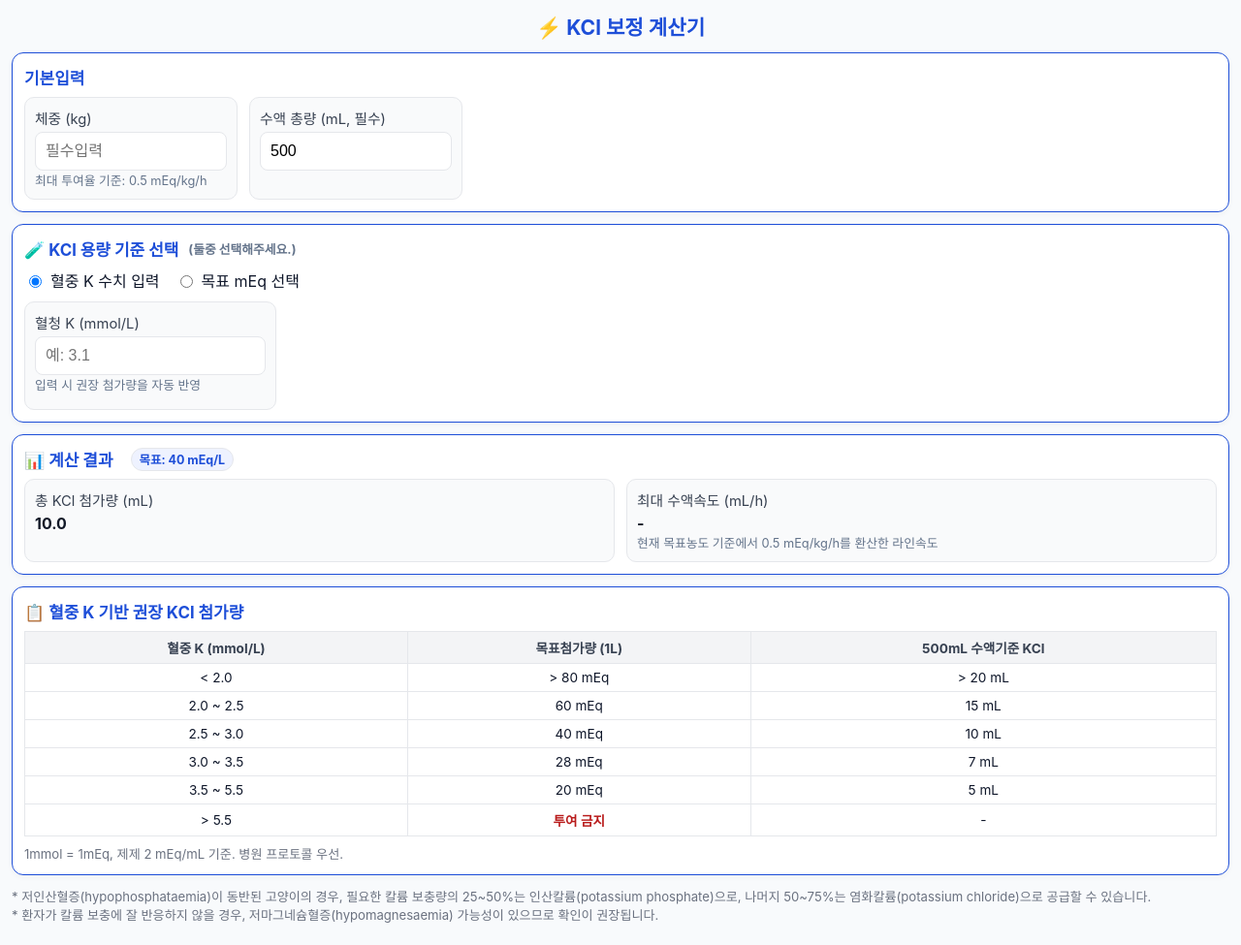
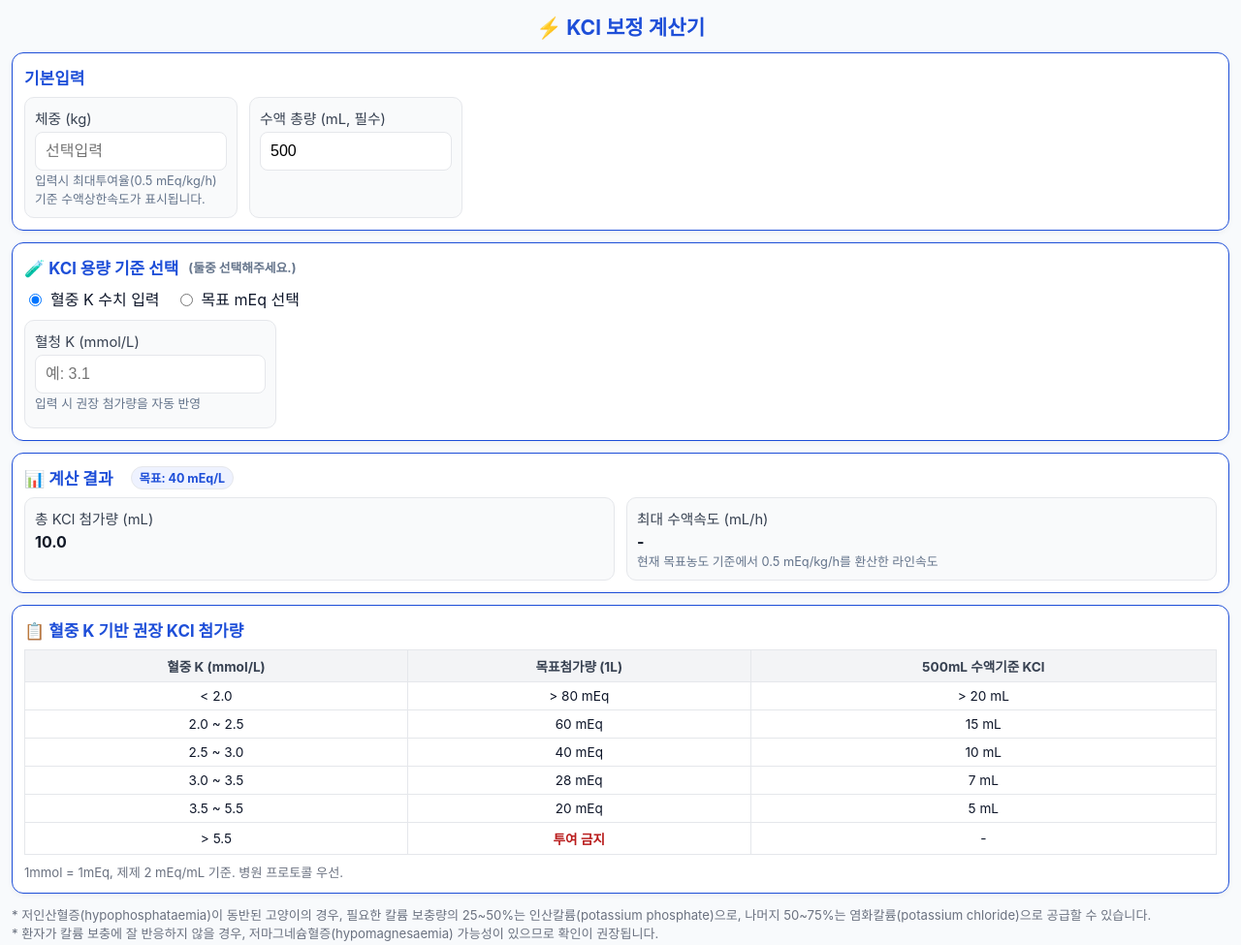
Before and after one commit to hodewdew-creator/kcl-cal, a plain HTML site: page index.html in a window 1280 px wide. Shown: the whole page at 97% size. Drawn offline with Linux system fonts and the light colour scheme.

Commit message:
Update index.html

```diff
--- a/index.html
+++ b/index.html
@@ -40,8 +40,8 @@
     <div class="row">
       <div class="ibox" style="max-width:220px">
         <label for="bw">체중 (kg)</label>
-        <input id="bw" type="number" step="0.1" placeholder="필수입력" required>
-        <div class="hint">최대 투여율 기준: 0.5 mEq/kg/h</div>
+        <input id="bw" type="number" step="0.1" placeholder="선택입력" required>
+        <div class="hint">입력시 최대투여율(0.5 mEq/kg/h)기준 수액상한속도가 표시됩니다.</div>
       </div>
       <div class="ibox" style="max-width:220px">
         <label for="kvol">수액 총량 (mL, 필수)</label>
```
